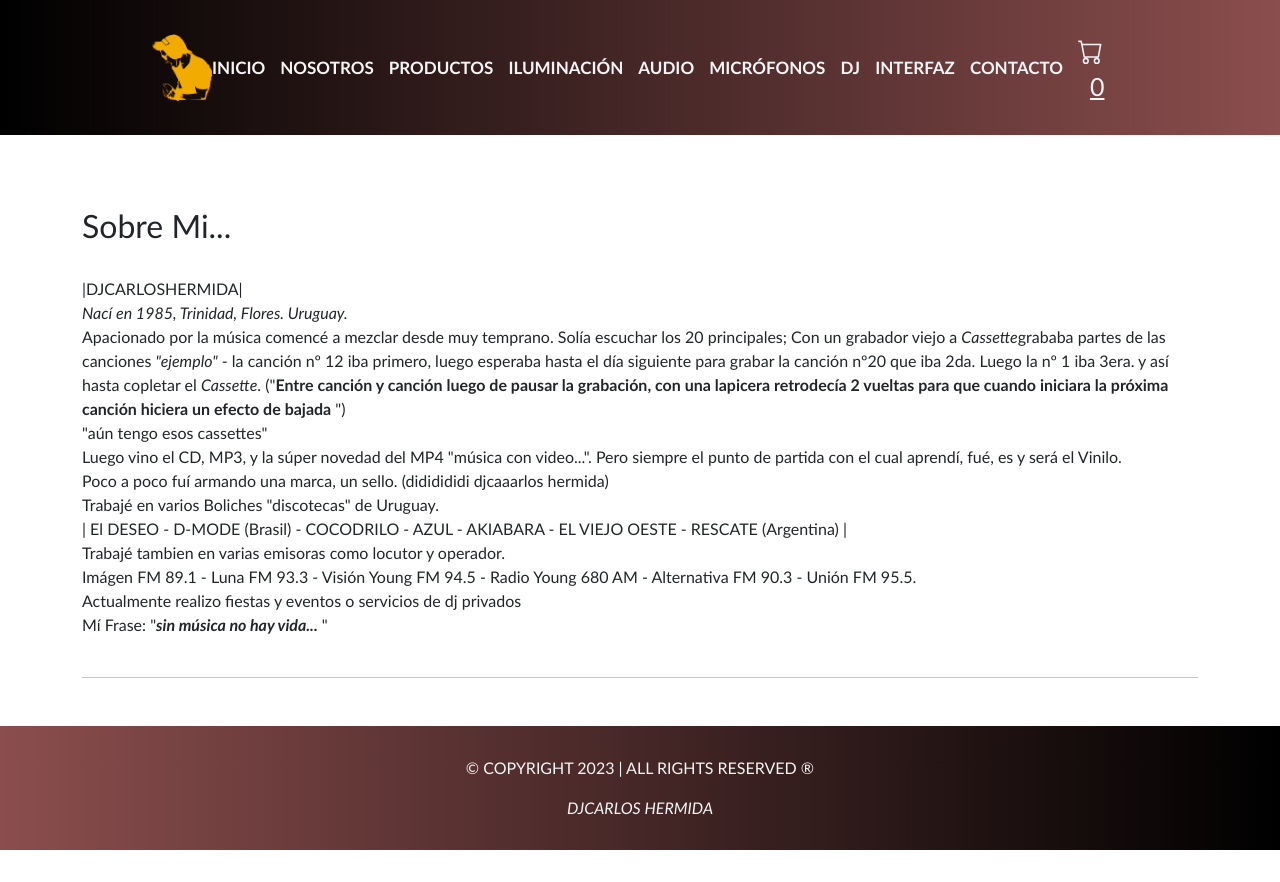
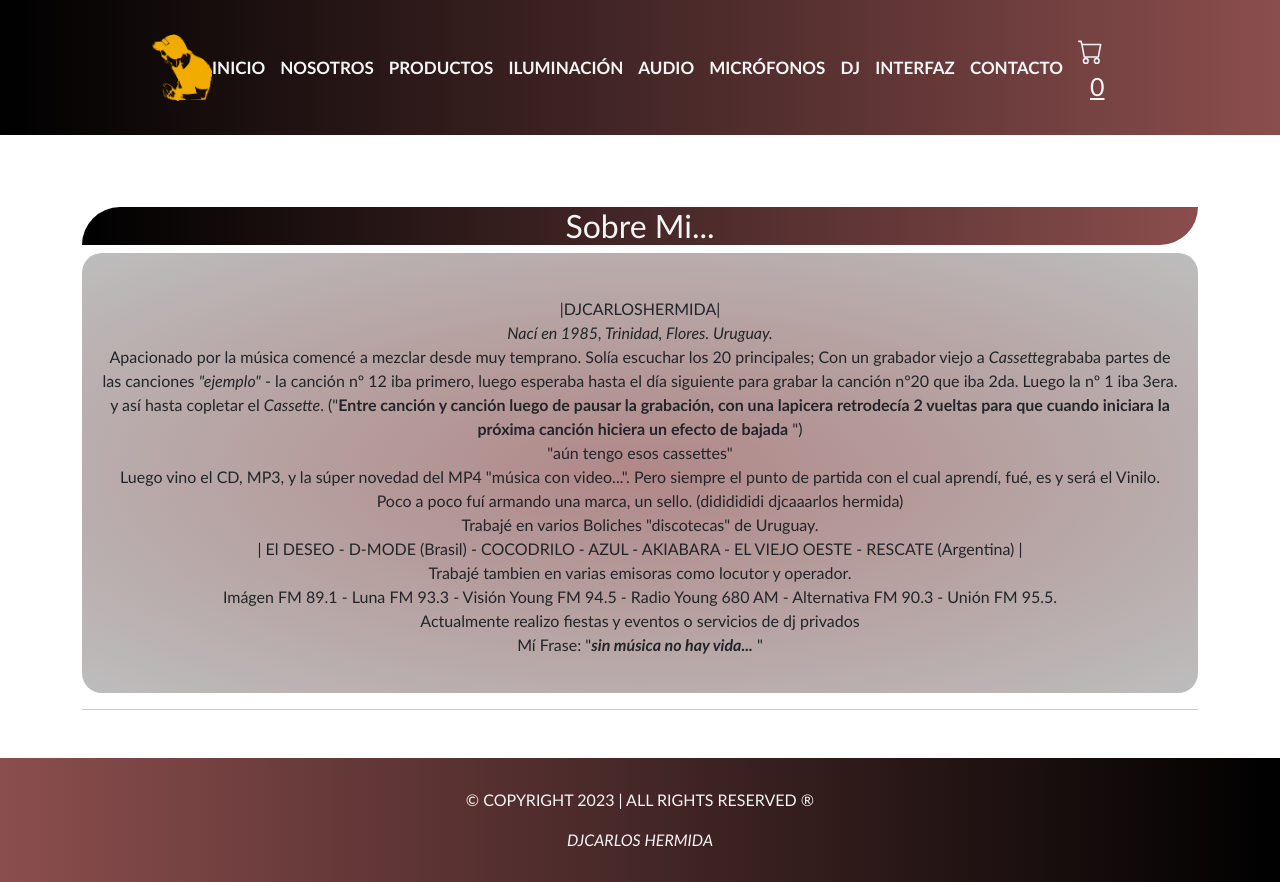
Before and after one commit to DJCarlosHermida/react, a React (Create React App) app in the folder appdj/: page /nosotros in a window 1280 px wide. Before the commit the page ends 850 px from the top, so only its background shows below. Built offline with nearby package versions, Linux system fonts and the light colour scheme.

Commit message:
Style Nosotros

```diff
--- a/appdj/src/components/Nosotros/Nosotros.js
+++ b/appdj/src/components/Nosotros/Nosotros.js
@@ -1,5 +1,4 @@
-import dj from './Dj Carlos Hermida  - Pique original.mp3'
-
+import './Nosotros.scss'
 
 const Nosotros = () => {
 
@@ -8,8 +7,8 @@
         <div className="container my-5">
 
             <br/>
-            <h2 className="title-H2">Sobre Mi...</h2>
-            <p>
+            <h2 className="productosTitle">Sobre Mi...</h2>
+            <p className='bio'>
                 <br/>
             |DJCARLOSHERMIDA|
                     <br/>
--- /dev/null
+++ b/appdj/src/components/Nosotros/Nosotros.scss
@@ -0,0 +1,12 @@
+.h2-Nosotros {
+    background-color: black;
+}
+
+.bio {
+    text-align: center;
+    padding: 20px;
+    background: radial-gradient(rgba(97, 13, 13, 0.493), rgba(0, 0, 0, 0.26));
+    border-radius: 20px;
+    height: 55vh;
+    font-size: 16px;
+}
```
Also changed, not shown: appdj/src/App.js (+42 -0 lines).
